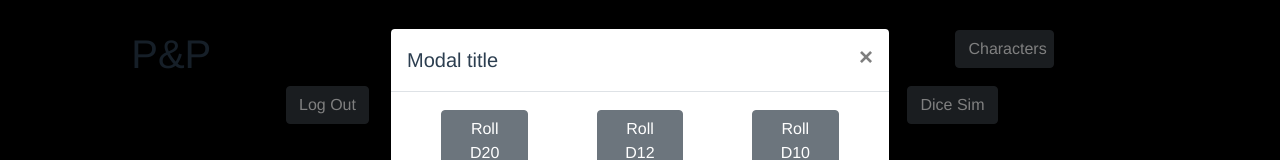
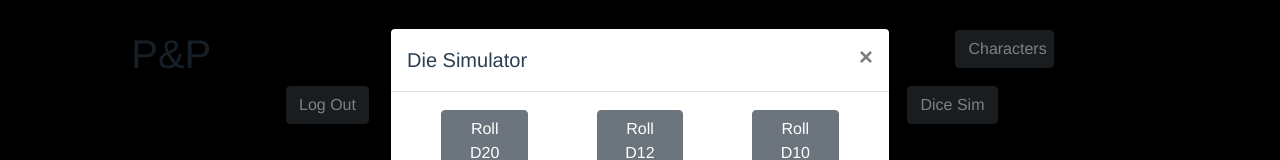
Before and after one commit to nathanielwheeler/capstone, a Vue app in the folder client/: page /#/login in a window 1280 px wide. Both pictures are taken after a click on the button "Dice Sim". Shown: the top 160 px of the page. Built offline with nearby package versions, Linux system fonts and the light colour scheme; no server answers; what vue-chat-scroll would draw is missing.

Commit message:
dice modal title

```diff
--- a/client/src/components/DiceSim.vue
+++ b/client/src/components/DiceSim.vue
@@ -6,7 +6,7 @@
       <div class="modal-dialog" role="document">
         <div class="modal-content">
           <div class="modal-header">
-            <h5 class="modal-title">Modal title</h5>
+            <h5 class="modal-title">Die Simulator</h5>
             <button type="button" class="close" data-dismiss="modal" aria-label="Close">
               <span aria-hidden="true">&times;</span>
             </button>
```
Lines whose indentation alone changed are shown as unchanged.
